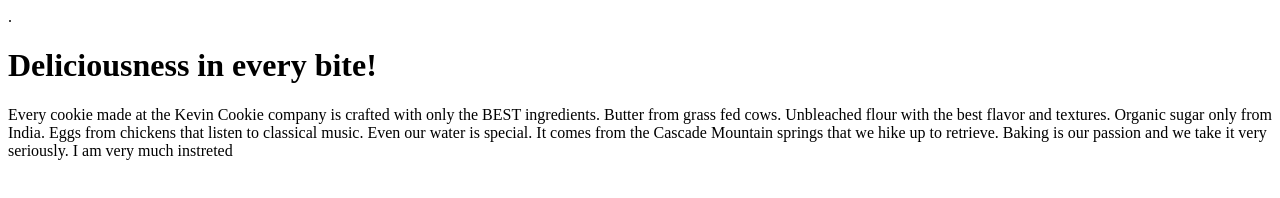
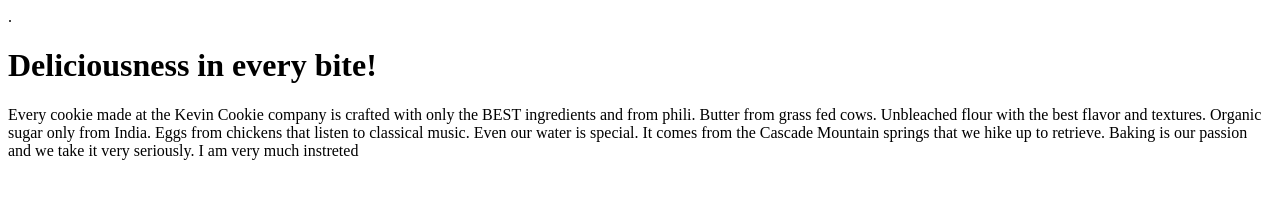
Before and after one commit to kishoreodugu85/cookiescompany.com, a plain HTML site: page index.htm in a window 1280 px wide. Drawn offline with Linux system fonts and the light colour scheme.

Commit message:
Update index.htm - We suggar from philp

```diff
--- a/index.htm
+++ b/index.htm
@@ -5,7 +5,7 @@
 
 <h1>Deliciousness in every bite!</h1>
 
-<p>Every cookie made at the Kevin Cookie company is crafted with only the BEST ingredients. Butter from grass fed cows. Unbleached flour with the best flavor and textures. Organic sugar only from India. Eggs from chickens that listen to classical music. Even our water is special. It comes from the Cascade Mountain springs that we hike up to retrieve. Baking is our passion and we take it very seriously. I am very much instreted</p>
+<p>Every cookie made at the Kevin Cookie company is crafted with only the BEST ingredients and from phili. Butter from grass fed cows. Unbleached flour with the best flavor and textures. Organic sugar only from India. Eggs from chickens that listen to classical music. Even our water is special. It comes from the Cascade Mountain springs that we hike up to retrieve. Baking is our passion and we take it very seriously. I am very much instreted</p>
 
 
 </body>
```
